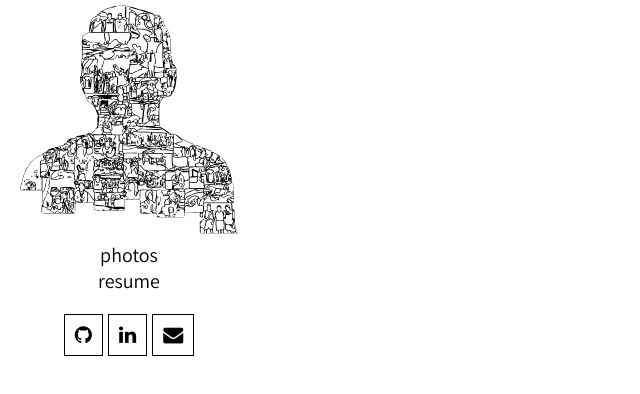
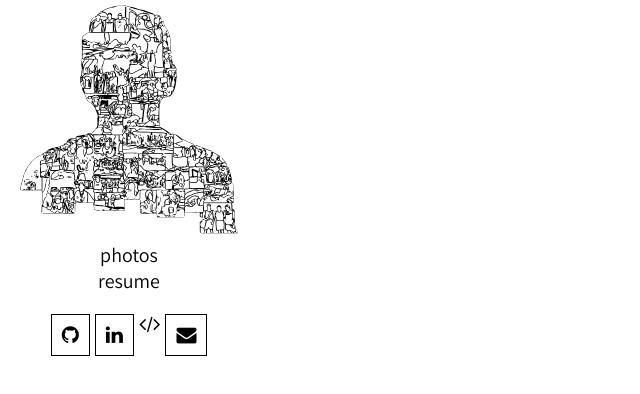
Before and after one commit to emiliomarquez/portfolio-site, a plain HTML site: page src/about/index.html in a window 1280 px wide. Shown: the whole page, without its empty margins (0-640 px from the left). Drawn offline with nearby package versions, Linux system fonts and the light colour scheme.

Commit message:
added leetcode profile/icon

```diff
--- a/src/nav.html
+++ b/src/nav.html
@@ -9,6 +9,7 @@
   <div class="links">
     <a href="https://www.github.com/emiliomarquez" class="fa fa-github"></a>
     <a href="https://www.linkedin.com/in/~emilio/" class="fa fa-linkedin"></a>
+    <a href="https://leetcode.com/emarquez/" class="fa fa-code"></a>
     <a href="mailto:e9marque@ucsd.edu" class="fa fa-envelope"></a>
   </div>
 </div>
```
